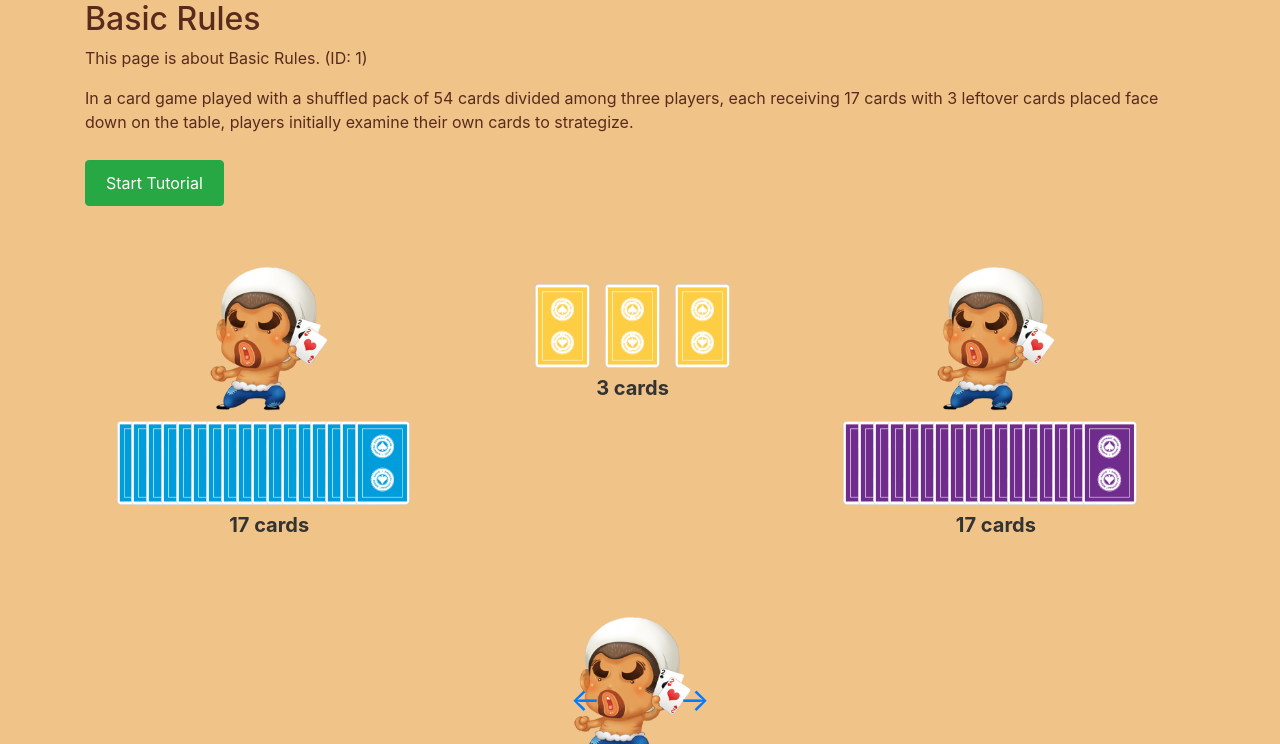
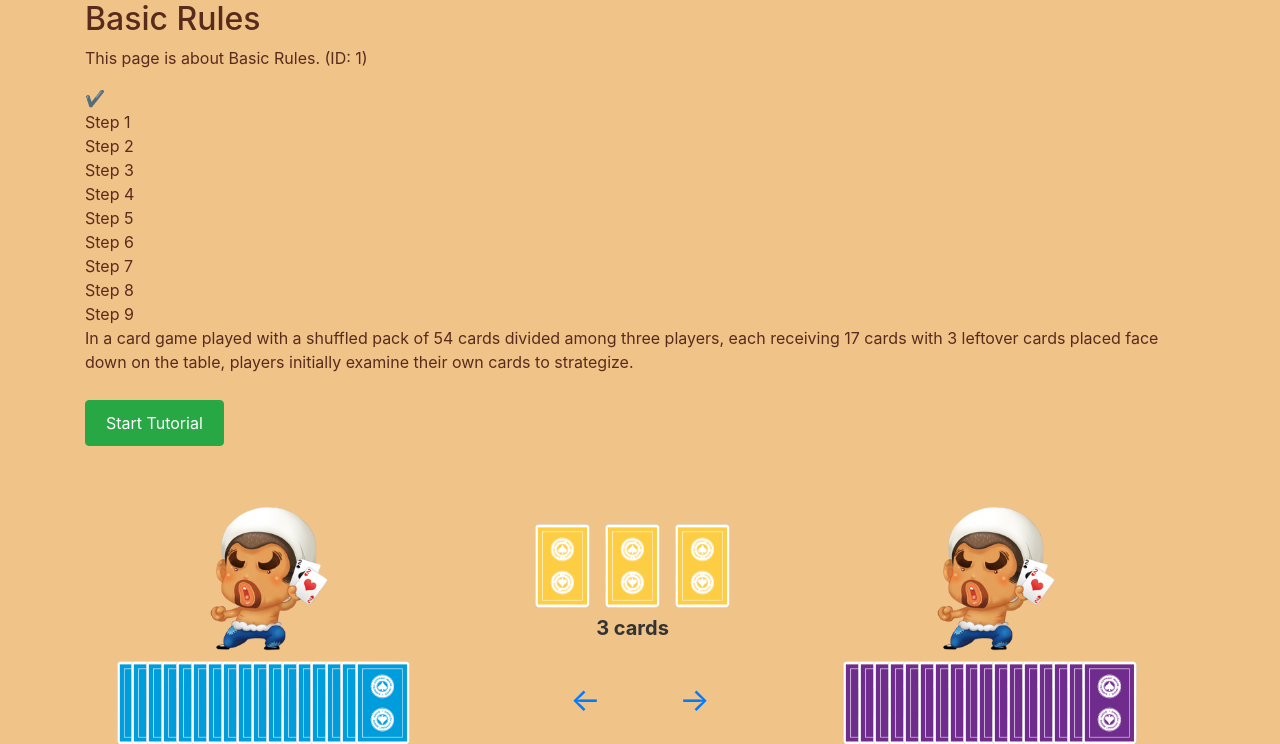
Before and after one commit to fzhu12/Dou-Dizhu, a Flask app: page /rules/1 in a window 1280 px wide. Shown: the part 56-800 px from the top of the page. Run offline with Flask 3, Linux system fonts and the light colour scheme; some libraries are stand-ins or nearby versions.

Commit message:
Update to add progress bar

```diff
--- a/templates/rules.html
+++ b/templates/rules.html
@@ -9,6 +9,31 @@
 
     <h2>{{ title }}</h2>
     <p>This page is about {{ title }}. (ID: {{ rule_id }})</p>
+
+    <div class="show_progress">
+        <div class="progress_bar">
+            <div class="progress_tracker">
+                {% for step in range(1, 10) %}
+                    {% if step <= rule_id %}
+                        <div class="step completed">
+                            <span class="icon">✔</span>
+                        </div>
+                    {% else %}
+                        <div class="step">
+                            <span class="icon"></span>
+                        </div>
+                    {% endif %}
+                {% endfor %}
+            </div>
+        </div>
+        <div class="progress_bar">
+            <div class="progress_tracker">
+                {% for step in range(1, 10) %}
+                    <div class="progress_text">Step {{ step }}</div>
+                {% endfor %}
+            </div>
+        </div>
+    </div>
 
 
     {% if rule_id == 1 %}
```
